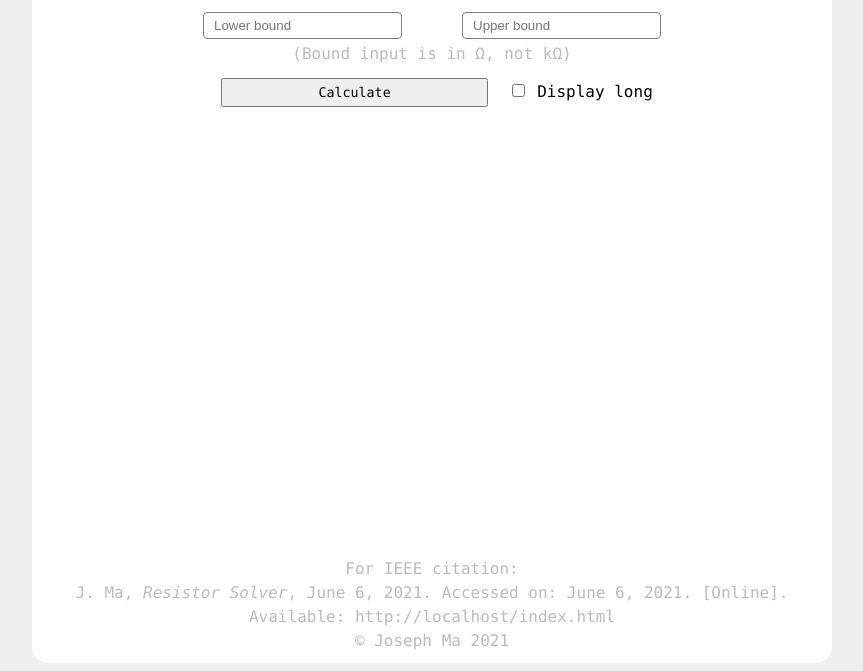
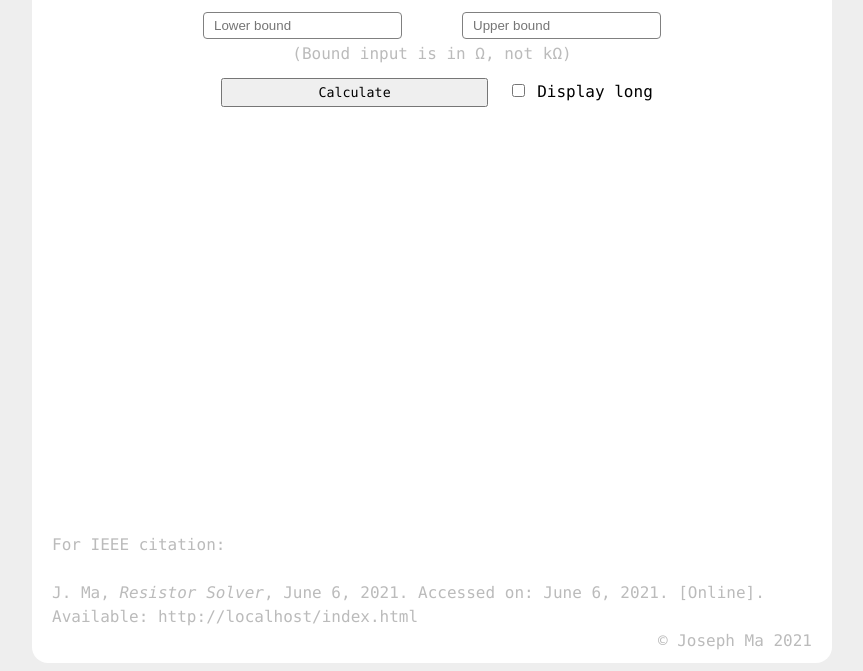
Before and after one commit to jlsajfj/resistor-solver, a plain HTML site: page index.html in a window 1280 px wide. Shown: the part 153-824 px from the top of the page, without its empty margins (208-1071 px from the left). Drawn offline with Linux system fonts and the light colour scheme.

Commit message:
adjusted footer style

```diff
--- a/index.html
+++ b/index.html
@@ -24,10 +24,10 @@
             <div id="resistors"></div>
             <div class="footer">
                 For IEEE citation:
-                <br />
+                <br /><br />
                 J. Ma, <i>Resistor Solver</i>, June 6, 2021. Accessed on: <span id="date-fill"></span>. [Online]. Available: <span id="url-fill"></span>
                 <br />
-                &copy; Joseph Ma 2021
+                <div class="copyright">&copy; Joseph Ma 2021</span>
             </div>
         </div>
         <script>
--- a/styles.css
+++ b/styles.css
@@ -73,8 +73,13 @@ body {
     color: #BBB;
     margin-top: auto;
     margin-bottom: 10px;
-    margin-left: 10px;
-    margin-right: 10px;
+    margin-left: 20px;
+    margin-right: 20px;
+    text-align: left;
     /* for some reason margin shorthand doesnt work */
     line-height: 1.5;
 }
+
+.copyright {
+    text-align: right;
+}
```
